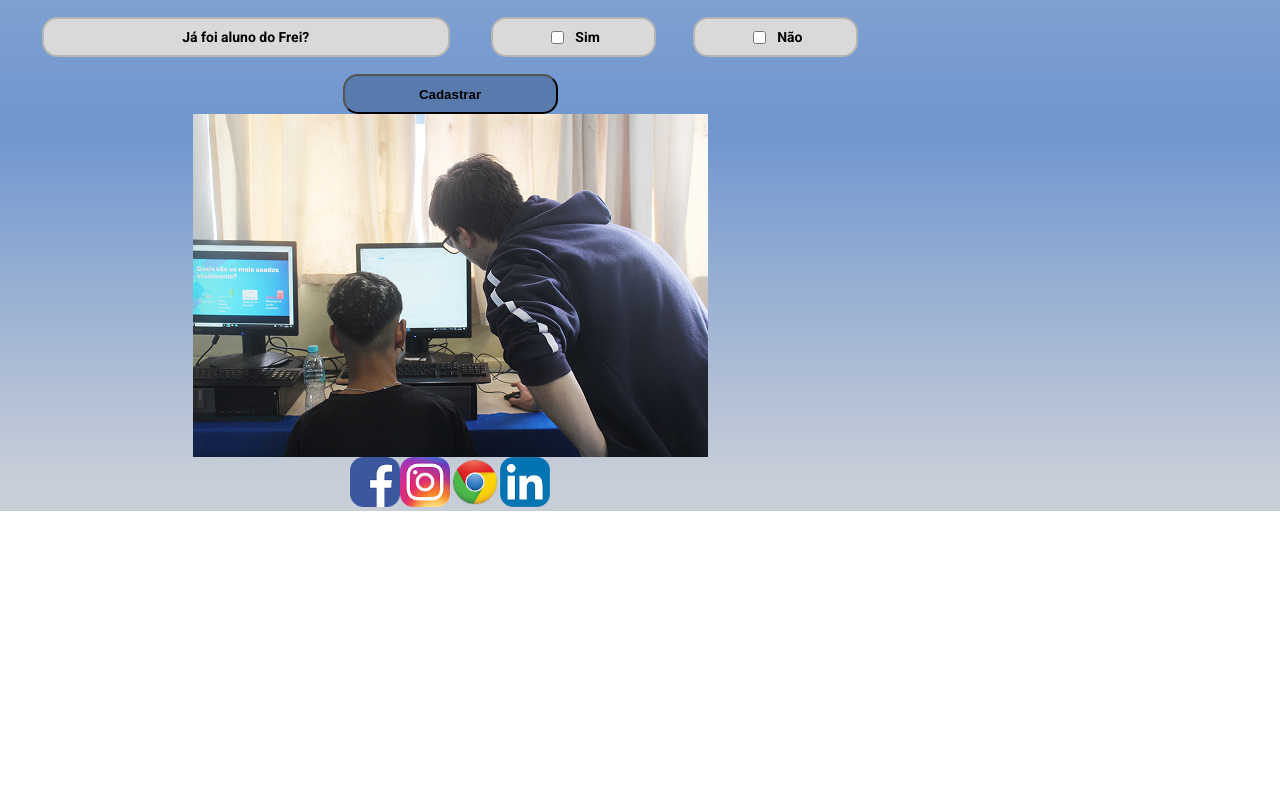
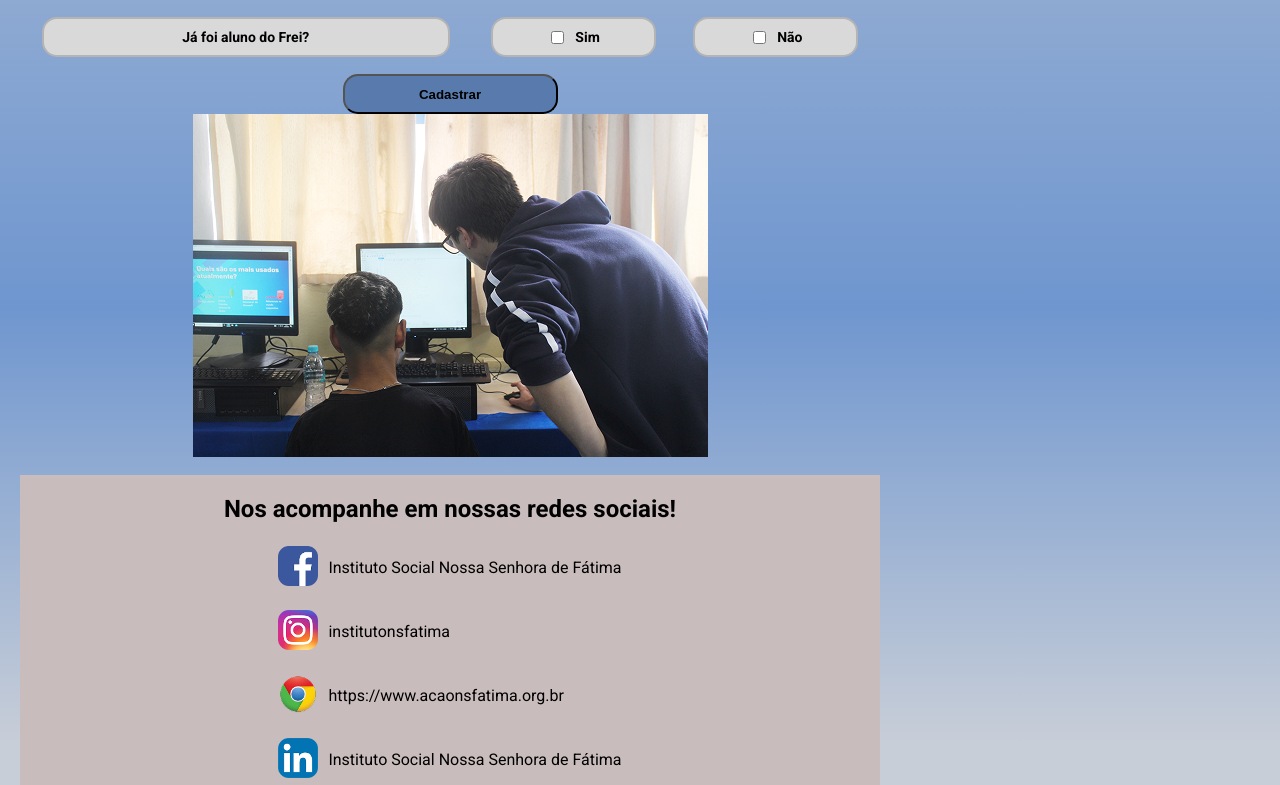
Before and after one commit to Markcyss/projeto-feira-frei-2025, a React (Vite) app: page /registro in a window 1280 px wide. Shown: the part 580-1365 px from the top of the page. Before the commit the page ends 1091 px from the top, so only its background shows below. Built offline with nearby package versions, Linux system fonts and the light colour scheme.

Commit message:
criação do rodapé (por enquanto só está na página de registro, mas quando completo, colocar em todas*)

```diff
--- a/src/pages/paginaregistro.jsx
+++ b/src/pages/paginaregistro.jsx
@@ -82,30 +82,53 @@ function Registro() {
 
             </main>
 
-            <footer className='footer'>
-
+            <footer className='registry-footer'>
+                <div className='social-media-call'>
+                    <h2>Nos acompanhe em nossas redes sociais!</h2>
+                </div>
+                <div className='social-media-general'>
+                    <div className='social-media-images'>
+                        <div className='social-media-logo'>
+                            <Link to={'https://web.facebook.com/institutonsfatima'}>
                                 <img className='logo-rede'
                                     src={Facebook}
-                    height='50px'
+                                    height='40px'
                                 />
-
+                            </Link>
+                        </div>
+                        <div className='social-media-logo'>
+                            <Link to={'https://www.instagram.com/institutonsfatima'}>
                                 <img className='logo-rede'
                                     src={Instagram}
-                    height='50px'
+                                    height='40px'
                                 />
-
+                            </Link>
+                        </div>
+                        <div className='social-media-logo'>
+                            <Link to={'https://www.acaonsfatima.org.br'}>
                                 <img className='logo-rede'
                                     src={Chrome}
-                    height='50px'
+                                    height='40px'
                                 />
-
+                            </Link>
+                        </div>
+                        <div className='social-media-logo'>
+                            <Link to={'https://www.linkedin.com/company/institutonsfatima'}>
                                 <img className='logo-rede'
                                     src={LinkedIn}
-                    height='50px'
+                                    height='40px'
                                 />
-
+                            </Link>
+                        </div>
+                    </div>
+                    <div className='social-media-texts'>
+                        <p className='social-media-name'>Instituto Social Nossa Senhora de Fátima</p>
+                        <p className='social-media-name'>institutonsfatima</p>
+                        <p className='social-media-name'>https://www.acaonsfatima.org.br</p>
+                        <p className='social-media-name'>Instituto Social Nossa Senhora de Fátima</p>
+                    </div>
+                </div>
             </footer>
-
         </div>
     </>
   )
--- a/src/pages/styleregistro.scss
+++ b/src/pages/styleregistro.scss
@@ -138,3 +138,38 @@ $button-end: #f4b434;
     font-weight: bold;
   }
 }
+
+.registry-footer {
+  margin-top: 2%;
+  background-color: #C9BCBC;
+  width: 100%;
+  display: flex;
+  flex-direction: column;
+
+  .social-media-call {
+    display: flex;
+    align-items: center;
+    justify-content: center;
+  }
+  .social-media-general {
+    display: flex;
+    justify-content: center;
+    gap: 10px;
+
+    .social-media-images {
+      //background-color: yellow;
+      display: flex;
+      align-items: center;
+      flex-direction: column;
+      justify-content: center;
+      gap: 20px;
+    }
+    .social-media-texts {
+      //background-color: green;
+      display: flex;
+      flex-direction: column;
+      justify-content: center;
+      gap: 13px;
+    }
+  }
+}
```
Lines whose indentation alone changed are shown as unchanged.
